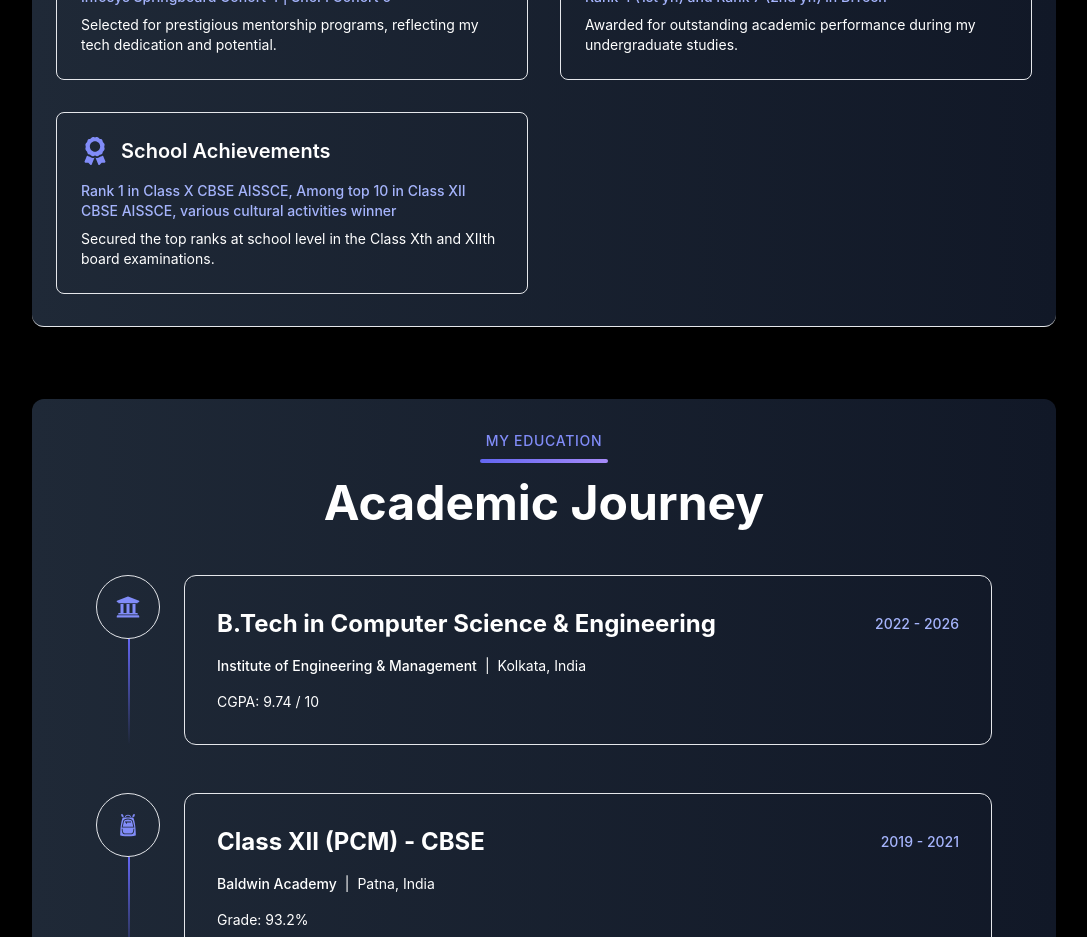
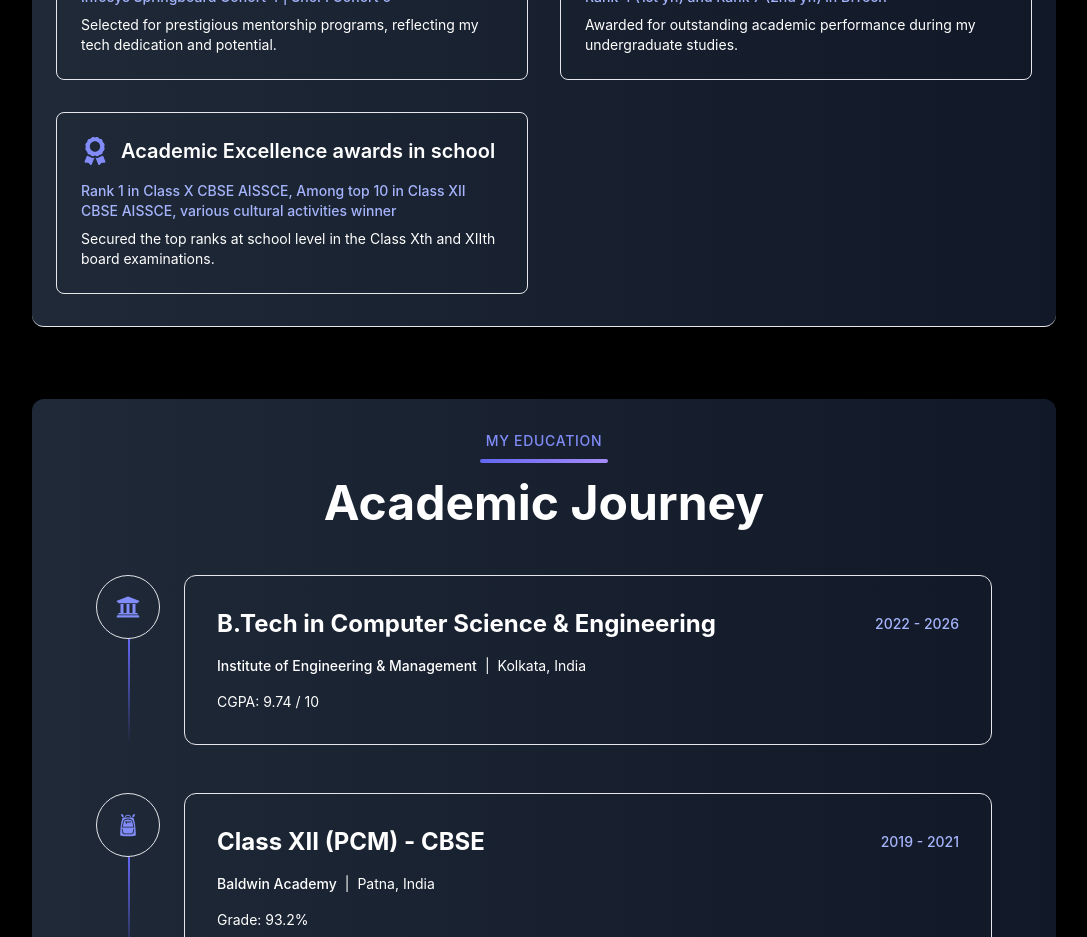
Before and after one commit to pri998/My-Portfolio, a React (Vite) app: page / in a window 1280 px wide. Shown: the part 3220-4157 px from the top of the page, without its empty margins (96-1183 px from the left). Built offline with nearby package versions, Linux system fonts and the light colour scheme.

Commit message:
update achievements

```diff
--- a/src/components/Achievements.jsx
+++ b/src/components/Achievements.jsx
@@ -51,7 +51,7 @@ const achievementData = [
       "Awarded for outstanding academic performance during my undergraduate studies.",
   },
   {
-    title: "School Achievements",
+    title: "Academic Excellence awards in school",
     subtitle: "Rank 1 in Class X CBSE AISSCE, Among top 10 in Class XII CBSE AISSCE, various cultural activities winner",
     description:
       "Secured the top ranks at school level in the Class Xth and XIIth board examinations.",
```
